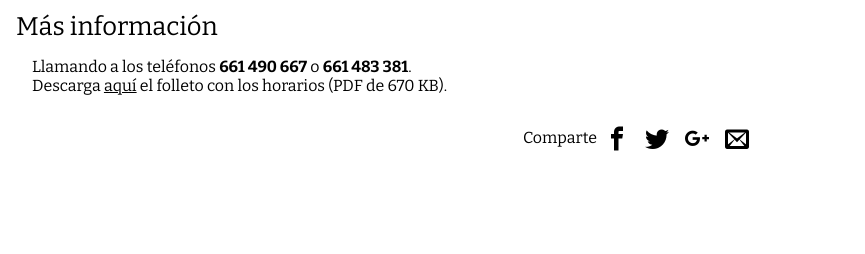
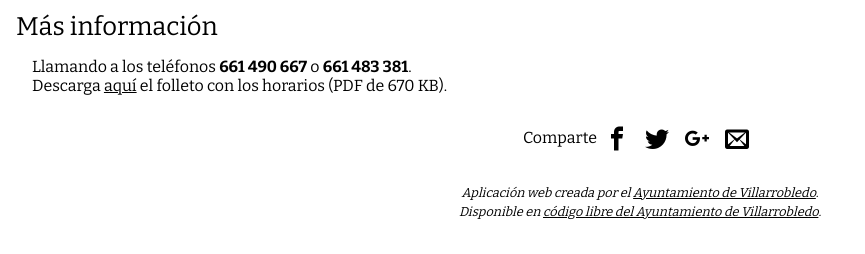
Before and after one commit to villarrobledocom/autobuses_urbanos, a PHP site: page / in a window 1280 px wide. Shown: the part 966-1220 px from the top of the page, without its empty margins (0-865 px from the left). Before the commit the page ends 1117 px from the top, so only its background shows below. Run offline with PHP 8.4, Linux system fonts and the light colour scheme; some libraries are stand-ins or nearby versions; some web fonts are replaced.

Commit message:
Add files via upload

```diff
--- a/index.php
+++ b/index.php
@@ -44,6 +44,9 @@
     <p>Llamando a los teléfonos <strong>661 490 667</strong> o <strong>661 483 381</strong>.</p>
     <p>Descarga <a href="assets/horarios_autobuses.pdf" target="_blank">aquí</a> el folleto con los horarios (PDF de 670 KB).</p>
     <?php include 'compartir.php'; ?>
+    <div style="margin: 2rem 1rem; text-align: center; font-size: 0.8rem; font-style: italic;">
+      <p>Aplicación web creada por el <a href="http://www.villarrobledo.com">Ayuntamiento de Villarrobledo</a>.<br />Disponible en <a href="http://codigo.villarrobledo.com">código libre del Ayuntamiento de Villarrobledo</a>.</p>
+    </div>
     <?php include 'mapa.php'; ?>
   </body>
 </html>
```
